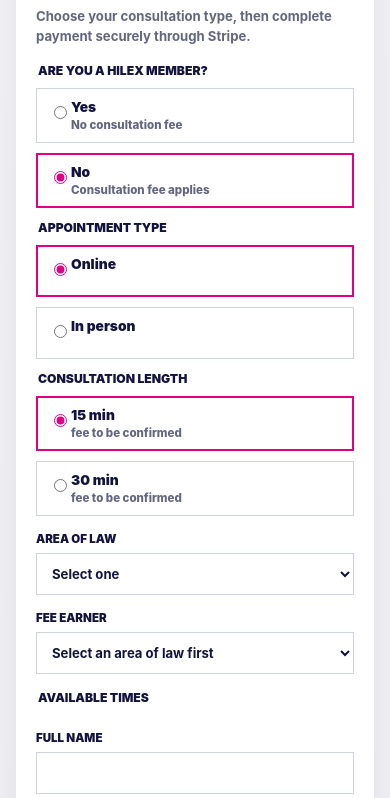
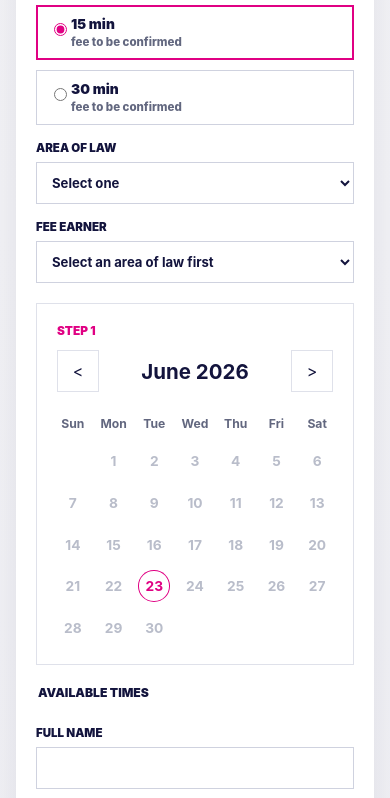
Before and after one commit to BiancaViciu/booking-fcos, a website: page index.html in a window 390 px wide. Shown: the part 1192-1990 px from the top of the page. Drawn offline with Linux system fonts and the light colour scheme; no server answers.

Commit message:
Add files via upload

```diff
--- a/script.js
+++ b/script.js
@@ -8,7 +8,9 @@ const bookingForm = document.querySelector("#bookingForm");
 const formStatus = document.querySelector("#formStatus");
 const submitButton = document.querySelector("#submitButton");
 const bookingPanel = document.querySelector(".booking-panel");
+const calendarCard = document.querySelector(".calendar-card");
 const receiptTemplate = document.querySelector("#bookingTemplate");
+const mobileLayout = window.matchMedia("(max-width: 760px)");
 
 const defaultAvailability = {
   consultants: [
@@ -469,6 +471,21 @@ function updatePaymentButtonState() {
     getSelectedHilexMember() === "yes" ? "Send appointment request" : "Continue to payment";
 }
 
+function placeCalendarForViewport() {
+  const timeSection = timeSlots.closest("fieldset");
+
+  if (!calendarCard || !timeSection) {
+    return;
+  }
+
+  if (mobileLayout.matches) {
+    bookingForm.insertBefore(calendarCard, timeSection);
+    return;
+  }
+
+  bookingPanel.insertBefore(calendarCard, bookingForm);
+}
+
 bookingForm.querySelectorAll('input[name="appointmentMode"], input[name="duration"], input[name="hilexMember"], select[name="consultant"], select[name="areaOfLaw"]').forEach((control) => {
   control.addEventListener("change", () => {
     selectedTime = "";
@@ -493,6 +510,7 @@ bookingForm.querySelectorAll('input[name="appointmentMode"], input[name="duratio
   });
 });
 
+mobileLayout.addEventListener("change", placeCalendarForViewport);
 bookingForm.addEventListener("input", updatePaymentButtonState);
 bookingForm.addEventListener("change", updatePaymentButtonState);
 
@@ -595,6 +613,7 @@ function showNoticeReceipt(title, message) {
 prevMonthButton.addEventListener("click", () => changeMonth(-1));
 nextMonthButton.addEventListener("click", () => changeMonth(1));
 
+placeCalendarForViewport();
 renderAreas();
 renderConsultants();
 renderCalendar();
--- a/styles.css
+++ b/styles.css
@@ -1056,6 +1056,12 @@ textarea:focus {
     overflow: visible;
   }
 
+  .form-card > .calendar-card {
+    margin: 4px 0;
+    border: 1px solid var(--line);
+    background: rgba(255, 255, 255, 0.96);
+  }
+
   .form-card {
     max-height: none;
     overflow: visible;
```
